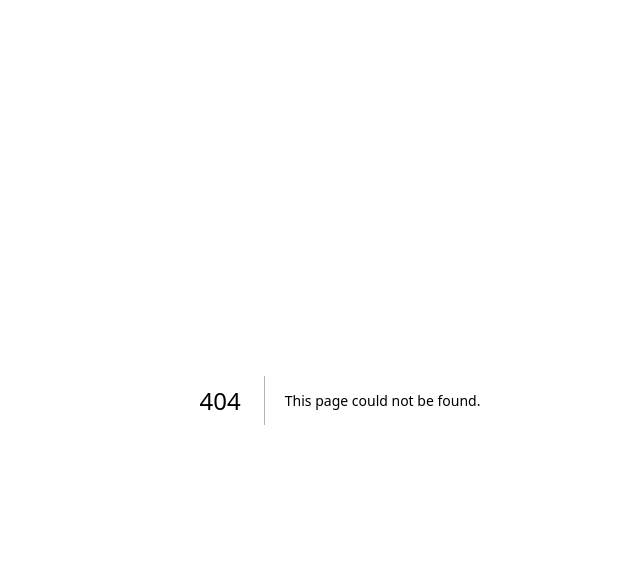
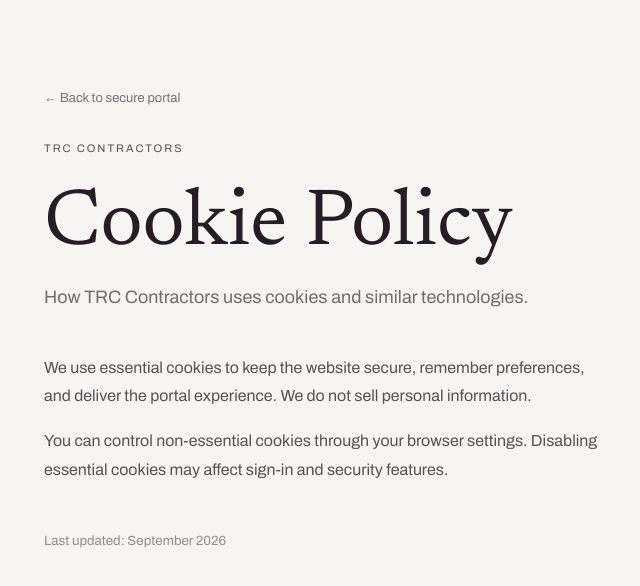
Before and after one commit to Malubya/Website-TRC, a Next.js app: page /legal/cookies in a window 1280 px wide. Before the commit this address had no page. Shown: the top 586 px of the page, without its empty margins (300-940 px from the left). Built offline with nearby package versions, Linux system fonts and the light colour scheme.

Commit message:
Use supplied portal reference image and add legal pages

```diff
--- a/app/globals.css
+++ b/app/globals.css
@@ -722,6 +722,9 @@
 .portal-help { margin: 28px 0 0; font-size: 13px; color: #2b2c2eaa; }
 .portal-security { margin-top: 30px; font-size: 11px; color: #2b2c2e80; line-height: 1.5; }
 .portal-security span { color: var(--color-aged-bronze); margin-right: 8px; }
+.portal-legal { display: flex; flex-wrap: wrap; gap: 7px; margin-top: 16px; font-size: 11px; color: #2b2c2e80; }
+.portal-legal a { color: inherit; text-decoration: none; }
+.portal-legal a:hover { color: var(--color-aged-bronze); }
 .portal-visual { position: relative; min-height: 620px; overflow: hidden; background: #2b2c2e; color: #fff; }
 .portal-visual > img { width: 100%; height: 100%; position: absolute; inset: 0; object-fit: cover; }
 .portal-visual-overlay { position: absolute; inset: 0; background: linear-gradient(180deg, #2b2c2e18, #2b2c2ecc); }
@@ -731,3 +734,9 @@
 @media (max-width: 800px) { .portal-shell { min-height: 0; grid-template-columns: 1fr; grid-template-rows: 28dvh 72dvh; } .portal-visual { min-height: 0; order: -1; } .portal-panel { min-height: 0; padding: 18px clamp(22px, 7vw, 48px); } .portal-brand { align-self: center; } .portal-brand img { width: 120px; } .portal-form-wrap { margin: 0 auto; padding: 12px 0 18px; } .portal-eyebrow { margin-top: 22px; } .portal-form-wrap h1 { font-size: clamp(2.2rem, 10vw, 3.2rem); } .portal-intro { margin-bottom: 20px; } .portal-security { margin-top: 20px; } }
 @media (max-width: 800px) and (max-height: 700px) { .portal-shell { grid-template-rows: 23dvh 77dvh; } .portal-panel { padding-top: 12px; } .portal-brand img { width: 104px; } .portal-eyebrow { margin-top: 14px; margin-bottom: 9px; } .portal-form-wrap h1 { font-size: 2.15rem; } .portal-intro { margin-bottom: 12px; font-size: 13px; } .portal-form { gap: 5px; } .portal-form label { margin-top: 7px; } .portal-form input { padding: 10px 12px; } .portal-form button, .portal-submit { margin-top: 14px; padding: 12px 18px; } .portal-help { margin-top: 14px; } .portal-security { margin-top: 12px; } }
 @media (min-width: 801px) and (max-height: 760px) { .portal-panel { padding: 22px clamp(26px, 4vw, 50px); } .portal-brand img { width: 122px; } .portal-form-wrap { padding: 8px 0; } .portal-eyebrow { margin-top: 22px; margin-bottom: 10px; } .portal-form-wrap h1 { font-size: clamp(2.4rem, 4.5vw, 3.6rem); } .portal-intro { margin-bottom: 20px; } .portal-form label { margin-top: 7px; } .portal-form input { padding: 11px 12px; } .portal-submit { margin-top: 15px; padding: 13px 20px; } .portal-help { margin-top: 14px; } .portal-security { margin-top: 16px; } }
+.legal-page { min-height: 100dvh; max-width: 720px; margin: 0 auto; padding: clamp(28px, 7vw, 88px) var(--gutter); color: var(--color-charcoal-steel); background: #f7f5f1; }
+.legal-back { color: inherit; text-decoration: none; opacity: .6; font-size: 13px; }
+.legal-page h1 { margin: 26px 0 14px; font-family: var(--font-display); font-size: clamp(2.8rem, 7vw, 5rem); font-weight: 300; line-height: 1; }
+.legal-intro { font-size: 18px; line-height: 1.6; color: #2b2c2eaa; margin-bottom: 42px; }
+.legal-page > p:not(.legal-intro) { max-width: 62ch; line-height: 1.8; color: #2b2c2ecc; }
+.legal-page small { display: block; margin-top: 48px; color: #2b2c2e80; }
--- /dev/null
+++ b/app/legal/[slug]/page.tsx
@@ -0,0 +1,15 @@
+import Link from "next/link";
+
+const pages = {
+  cookies: { title: "Cookie Policy", intro: "How TRC Contractors uses cookies and similar technologies.", sections: ["We use essential cookies to keep the website secure, remember preferences, and deliver the portal experience. We do not sell personal information.", "You can control non-essential cookies through your browser settings. Disabling essential cookies may affect sign-in and security features."] },
+  privacy: { title: "Privacy Policy", intro: "How TRC Contractors handles information submitted through this website.", sections: ["TRC Contractors collects only the information needed to respond to enquiries, provide project access, and operate construction collaboration services.", "Project information is protected with role-based access controls. We retain records for legitimate business, contractual, and accountability purposes and do not sell personal information."] },
+  terms: { title: "Terms and Conditions", intro: "Terms for using the TRC Contractors website and project workspace.", sections: ["Use the project workspace only with an account assigned to you. Keep credentials private and notify TRC Contractors promptly about suspected unauthorised access.", "Project records, drawings, approvals, and site updates are provided for the authorised project team and must not be redistributed without permission."] },
+} as const;
+
+export function generateStaticParams() { return Object.keys(pages).map((slug) => ({ slug })); }
+
+export default async function LegalPage({ params }: { params: Promise<{ slug: string }> }) {
+  const { slug } = await params;
+  const page = pages[slug as keyof typeof pages] ?? pages.privacy;
+  return <main className="legal-page"><Link href="/login" className="legal-back">← Back to secure portal</Link><p className="portal-eyebrow">TRC Contractors</p><h1>{page.title}</h1><p className="legal-intro">{page.intro}</p>{page.sections.map((section) => <p key={section}>{section}</p>)}<small>Last updated: September 2026</small></main>;
+}
--- a/app/login/page.tsx
+++ b/app/login/page.tsx
@@ -32,11 +32,12 @@
           </div>
           <p className="portal-help">Need access? <a href="mailto:info@trccontractors.com?subject=Client%20portal%20access">Request an invitation</a></p>
           <p className="portal-security"><span aria-hidden="true">◈</span> Protected project access · Activity is recorded for accountability</p>
+          <nav className="portal-legal" aria-label="Legal information"><Link href="/legal/cookies">Cookie Policy</Link><span>·</span><Link href="/legal/privacy">Privacy Policy</Link><span>·</span><Link href="/legal/terms">Terms and Conditions</Link></nav>
         </div>
       </section>
       <section className="portal-visual" aria-label="TRC construction project">
         {/* eslint-disable-next-line @next/next/no-img-element */}
-        <img src="/assets/imagery/katwe-mixed-use-front.jpeg" alt="TRC mixed-use construction project" />
+        <img src="/assets/imagery/trc-portal-login.jpg" alt="Construction team at a TRC project" />
         <div className="portal-visual-overlay" />
         <div className="portal-visual-copy"><p>Design · Build · Roof</p><h2>Every project,<br />in one clear view.</h2></div>
       </section>
```
Also changed, not shown: public/assets/imagery/trc-portal-login.jpg (added).
